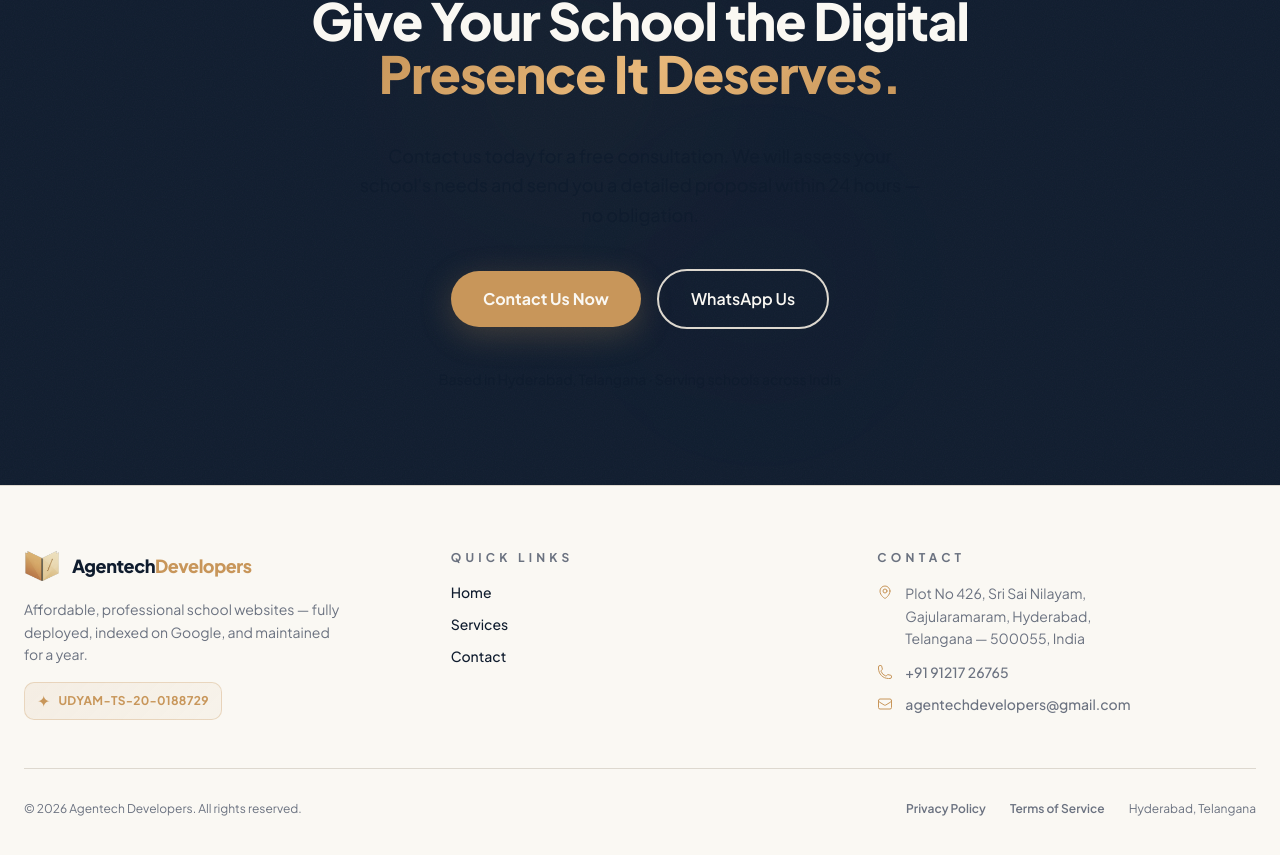
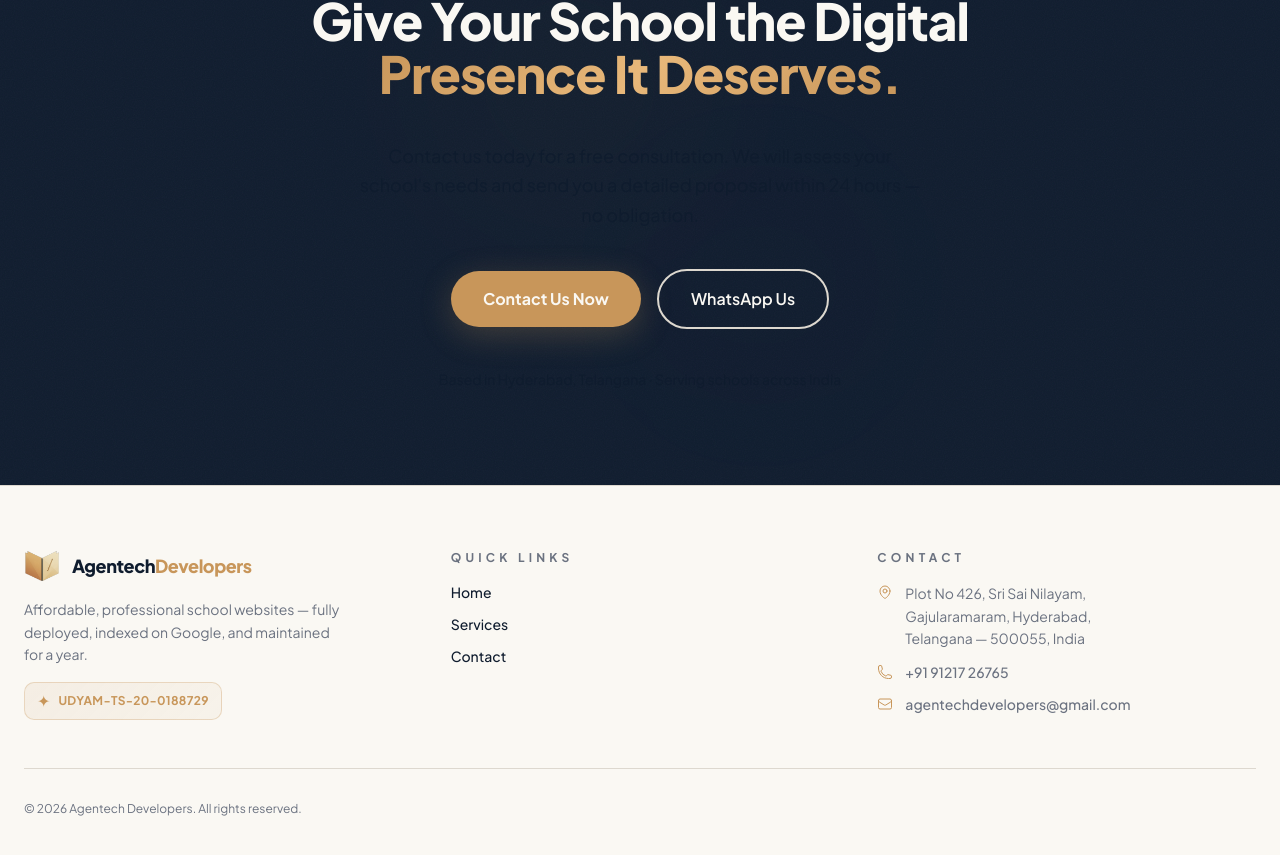
Before and after one commit to agentechdevelopers-bit/agentechdevelopers, a Next.js app: page / in a window 1280 px wide. Shown: the part 4598-5453 px from the top of the page. Built offline with nearby package versions, Linux system fonts and the light colour scheme; no server answers.

Commit message:
Update Footer.tsx

```diff
--- a/src/components/Footer.tsx
+++ b/src/components/Footer.tsx
@@ -74,15 +74,6 @@ export default function Footer() {
           <p className="text-xs text-muted-foreground">
             © {new Date()?.getFullYear()} Agentech Developers. All rights reserved.
           </p>
-          <div className="flex items-center gap-6">
-            <Link href="/contact" className="text-xs font-semibold text-muted-foreground hover:text-foreground transition-colors">
-              Privacy Policy
-            </Link>
-            <Link href="/contact" className="text-xs font-semibold text-muted-foreground hover:text-foreground transition-colors">
-              Terms of Service
-            </Link>
-            <span className="text-xs text-muted-foreground">Hyderabad, Telangana</span>
-          </div>
         </div>
       </div>
     </footer>
```
